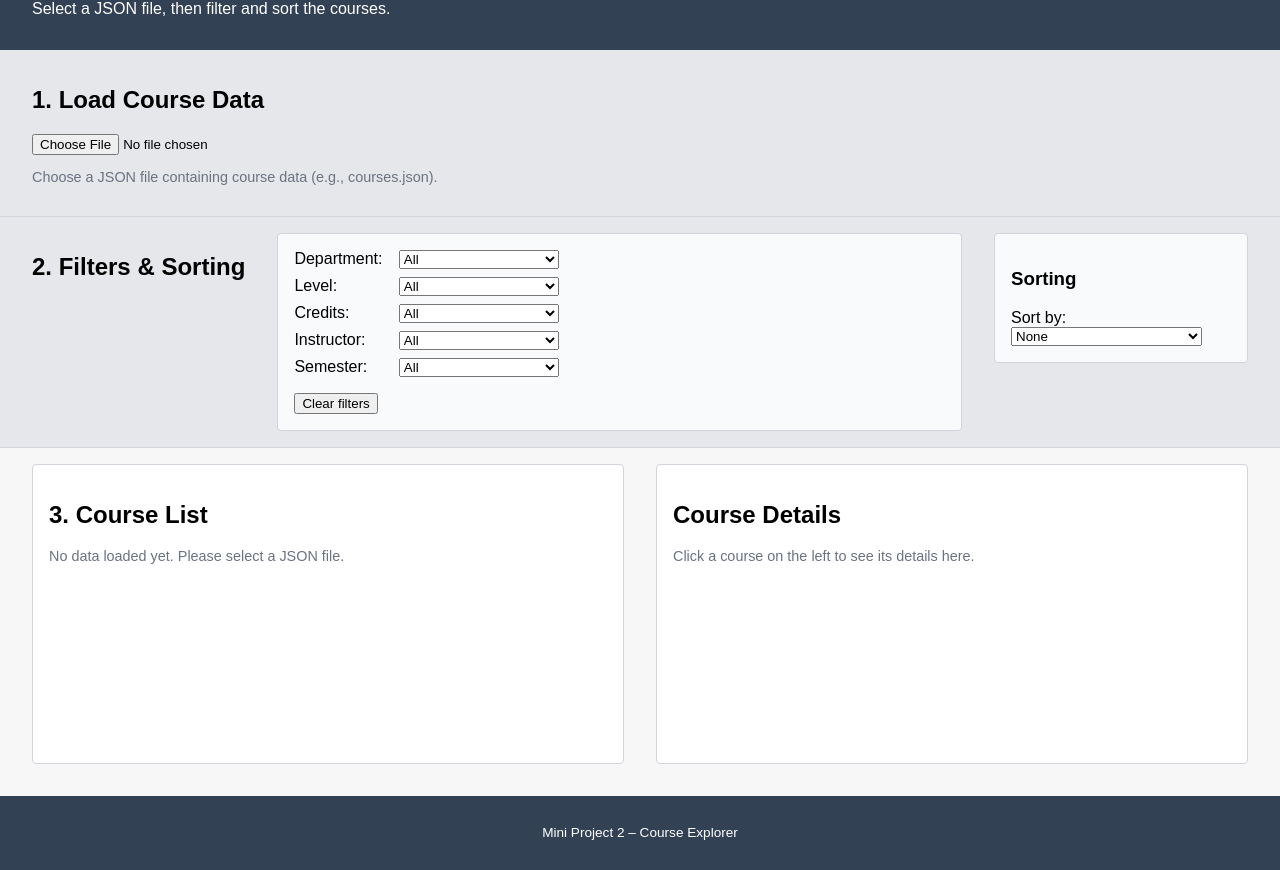
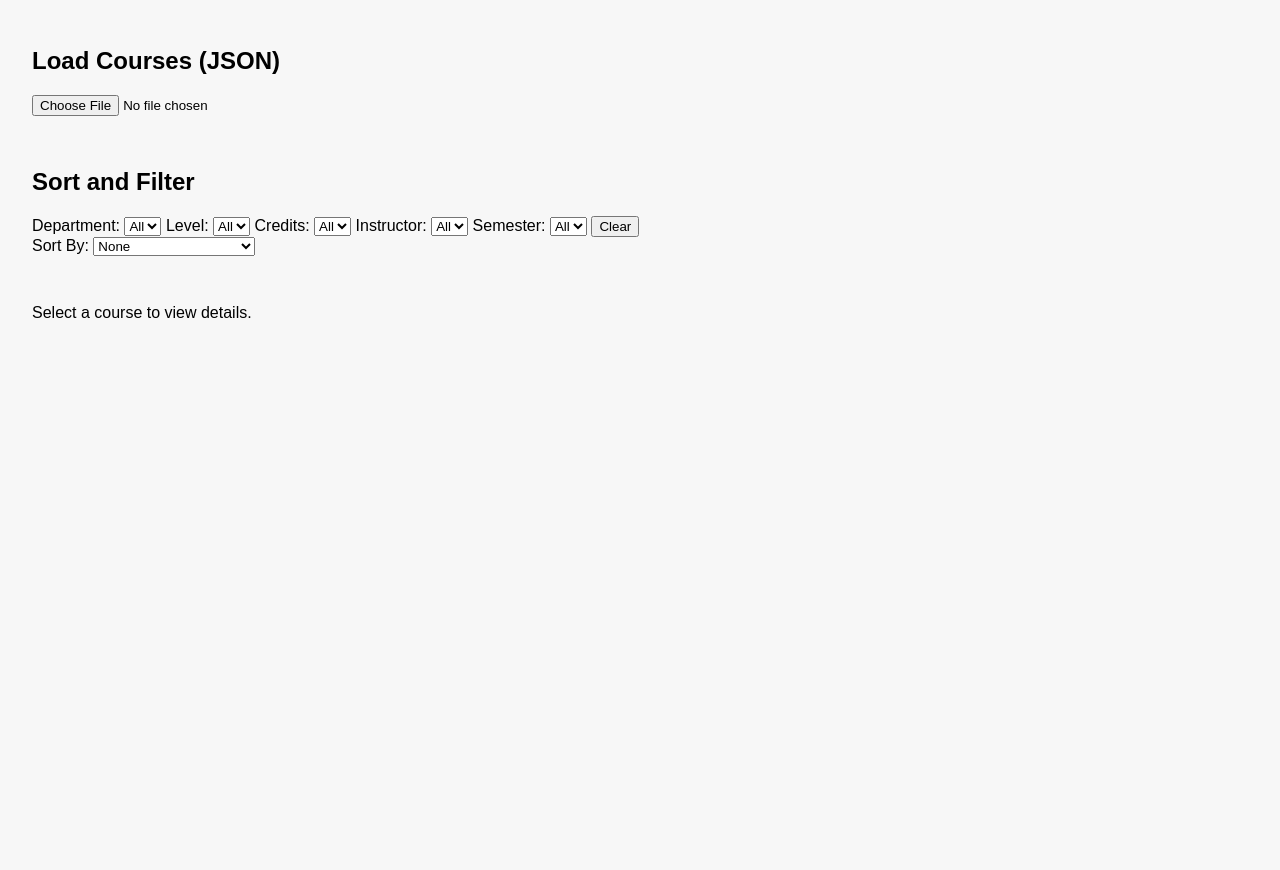
Before and after one commit to jchiu233/MiniProject2, a plain HTML site: page index.html in a window 1280 px wide. Shown: the part 69-939 px from the top of the page. After the commit the page ends 800 px from the top, so only its background shows below. Drawn offline with Linux system fonts and the light colour scheme.

Commit message:
Update index.html

```diff
--- a/index.html
+++ b/index.html
@@ -2,103 +2,74 @@
 <html lang="en">
 <head>
     <meta charset="UTF-8">
-    <title>Mini Project 2 – Course Explorer</title>
+    <title>Course Explorer</title>
     <link rel="stylesheet" href="styles.css">
 </head>
+
 <body>
-    <header>
-        <h1>Course Explorer</h1>
-        <p>Select a JSON file, then filter and sort the courses.</p>
-    </header>
 
-    <!-- Error message area -->
-    <section id="error-area" class="hidden"></section>
+<h1 class="title">Course Explorer</h1>
 
-    <!-- Data loading area -->
-    <section id="load-area">
-        <h2>1. Load Course Data</h2>
-        <input type="file" id="file-input" accept=".json">
-        <p class="hint">Choose a JSON file containing course data (e.g., courses.json).</p>
-    </section>
+<!-- LOAD JSON -->
+<section class="load-section">
+    <h2>Load Courses (JSON)</h2>
+    <input type="file" id="fileInput" accept=".json">
+    <p id="errorBox" class="error hidden"></p>
+</section>
 
-    <!-- Filter + sort controls -->
-    <section id="controls-area">
-        <h2>2. Filters & Sorting</h2>
-        <div id="filters">
-            <div class="filter-group">
-                <label for="filter-department">Department:</label>
-                <select id="filter-department">
-                    <option value="all">All</option>
-                </select>
-            </div>
+<!-- FILTER + SORT SECTION -->
+<section class="filter-section">
+    <h2>Sort and Filter</h2>
 
-            <div class="filter-group">
-                <label for="filter-level">Level:</label>
-                <select id="filter-level">
-                    <option value="all">All</option>
-                </select>
-            </div>
+    <div class="filter-bar">
+        <label>Department:
+            <select id="filterDepartment"><option value="all">All</option></select>
+        </label>
 
-            <div class="filter-group">
-                <label for="filter-credits">Credits:</label>
-                <select id="filter-credits">
-                    <option value="all">All</option>
-                </select>
-            </div>
+        <label>Level:
+            <select id="filterLevel"><option value="all">All</option></select>
+        </label>
 
-            <div class="filter-group">
-                <label for="filter-instructor">Instructor:</label>
-                <select id="filter-instructor">
-                    <option value="all">All</option>
-                </select>
-            </div>
+        <label>Credits:
+            <select id="filterCredits"><option value="all">All</option></select>
+        </label>
 
-            <div class="filter-group">
-                <label for="filter-semester">Semester:</label>
-                <select id="filter-semester">
-                    <option value="all">All</option>
-                </select>
-            </div>
+        <label>Instructor:
+            <select id="filterInstructor"><option value="all">All</option></select>
+        </label>
 
-            <button id="clear-filters">Clear filters</button>
-        </div>
+        <label>Semester:
+            <select id="filterSemester"><option value="all">All</option></select>
+        </label>
 
-        <div id="sorting">
-            <h3>Sorting</h3>
-            <label for="sort-option">Sort by:</label>
-            <select id="sort-option">
+        <button id="clearFilters">Clear</button>
+    </div>
+
+    <div class="sort-bar">
+        <label>Sort By:
+            <select id="sortSelect">
                 <option value="none">None</option>
-                <option value="title-asc">Title (A → Z)</option>
-                <option value="title-desc">Title (Z → A)</option>
-                <option value="id-asc">ID (A → Z)</option>
-                <option value="id-desc">ID (Z → A)</option>
-                <option value="semester-asc">Semester (oldest → newest)</option>
-                <option value="semester-desc">Semester (newest → oldest)</option>
+                <option value="id-asc">ID (A–Z)</option>
+                <option value="id-desc">ID (Z–A)</option>
+                <option value="title-asc">Title (A–Z)</option>
+                <option value="title-desc">Title (Z–A)</option>
+                <option value="sem-asc">Semester (Earliest first)</option>
+                <option value="sem-desc">Semester (Latest first)</option>
             </select>
-        </div>
-    </section>
+        </label>
+    </div>
 
-    <!-- Main content: list + details -->
-    <main id="main-content">
-        <section id="list-area">
-            <h2>3. Course List</h2>
-            <div id="course-list">
-                <p class="hint">No data loaded yet. Please select a JSON file.</p>
-            </div>
-        </section>
+</section>
 
-        <section id="details-area">
-            <h2>Course Details</h2>
-            <div id="course-details">
-                <p class="hint">Click a course on the left to see its details here.</p>
-            </div>
-        </section>
-    </main>
+<!-- MAIN CONTENT (LIST + DETAILS) -->
+<section class="main-area">
+    <div class="course-list" id="courseList"></div>
+    <div class="course-details" id="courseDetails">
+        <p>Select a course to view details.</p>
+    </div>
+</section>
 
-    <footer>
-        <p>Mini Project 2 – Course Explorer</p>
-    </footer>
+<script src="script.js"></script>
 
-    <script src="script.js"></script>
 </body>
 </html>
```
